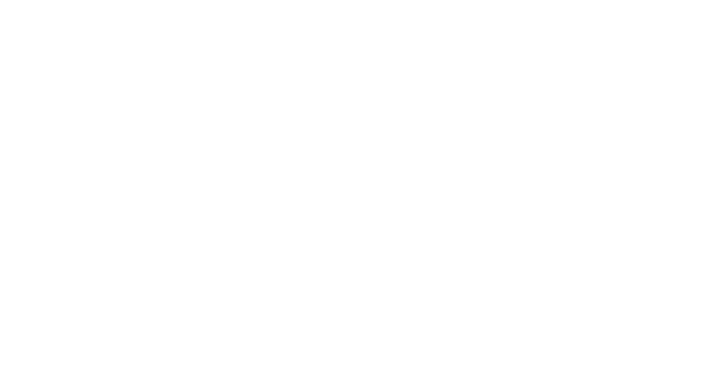
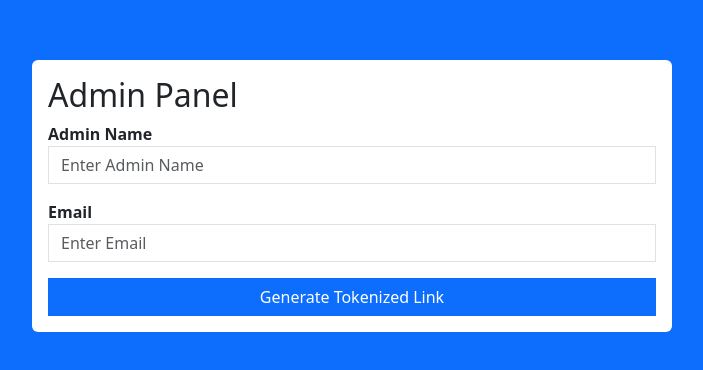
Before and after one commit to mark-kibo/My-duka, a React (Create React App) app in the folder inventory/: page /admin-panel in a window 1280 px wide. Before the commit this address had no page. Shown: the part 204-574 px from the top of the page, without its empty margins (288-991 px from the left). Built offline with nearby package versions, Linux system fonts and the light colour scheme.

Commit message:
added dropdown for admin and merchant

```diff
--- a/inventory/src/AdminPanel.js
+++ b/inventory/src/AdminPanel.js
@@ -1,11 +1,72 @@
-import React from 'react';
+import React, { useState } from 'react';
 
 function AdminPanel() {
+  // eslint-disable-next-line
+  const [adminDetails, setAdminDetails] = useState({
+    name: '',
+    email: '',
+  });
+
+  const [tokenizedLink, setTokenizedLink] = useState('');
+
+  const handleInput = (event) => {
+    setAdminDetails((prev) => ({ ...prev, [event.target.name]: event.target.value }));
+  };
+
+  const generateTokenizedLink = () => {
+    // Implement logic to generate a tokenized link (e.g., using a backend service)
+    const generatedToken = 'your_generated_token'; // Replace with actual token
+    setTokenizedLink(`http://yourapp.com/signup?token=${generatedToken}`);
+  };
+
+  const sendTokenizedLink = () => {
+    // Implement logic to send the tokenized link to the admin's email (e.g., using a backend service)
+    // You may need to integrate with a backend API for this functionality
+    console.log('Tokenized link sent:', tokenizedLink);
+  };
 
   return (
-    <div>
-      <h2>Admin Panel</h2>
-      {}
+    <div className='d-flex justify-content-center align-items-center bg-primary vh-100'>
+      <div className='bg-white p-3 rounded w-50'>
+        <h2>Admin Panel</h2>
+        <div className='mb-3'>
+          <label htmlFor='name'>
+            <strong>Admin Name</strong>
+          </label>
+          <input
+            type='text'
+            placeholder='Enter Admin Name'
+            name='name'
+            onChange={handleInput}
+            className='form-control rounded-0'
+          />
+        </div>
+        <div className='mb-3'>
+          <label htmlFor='email'>
+            <strong>Email</strong>
+          </label>
+          <input
+            type='email'
+            placeholder='Enter Email'
+            name='email'
+            onChange={handleInput}
+            className='form-control rounded-0'
+          />
+        </div>
+        <button onClick={generateTokenizedLink} className='btn btn-primary w-100 rounded-0'>
+          Generate Tokenized Link
+        </button>
+        {tokenizedLink && (
+          <div className='mt-3'>
+            <p>
+              Tokenized Link: <a href={tokenizedLink}>{tokenizedLink}</a>
+            </p>
+            <button onClick={sendTokenizedLink} className='btn btn-success w-100 rounded-0'>
+              Send Tokenized Link to Admin
+            </button>
+          </div>
+        )}
+      </div>
     </div>
   );
 }
--- a/inventory/src/App.js
+++ b/inventory/src/App.js
@@ -1,10 +1,8 @@
 import React from 'react';
 import { BrowserRouter as Router, Routes, Route } from 'react-router-dom';
 import Login from './Login';
-import ClerkDashboard from './ClerkDashboard';
 import Signup from './Signup';
-import Navbar from './Navbar';
-import AppFooter from './Footer';
+import AdminPanel from './AdminPanel';
 
 function App() {
   return (
@@ -14,10 +12,7 @@
 
           <Route path='/' element={<Login />} />
           <Route path='/signup' element={<Signup />} />
-          <Route path='/' element={<Navbar />} />
-          <Route path='/' element={<AppFooter />} />
-          <Route path='/clerk-dashboard/*' element={<ClerkDashboard />} />
-
+          <Route path='/admin-panel' element={<AdminPanel />} />
         </Routes>
       </Router>
     </div>
--- a/inventory/src/Login.js
+++ b/inventory/src/Login.js
@@ -1,48 +1,82 @@
-import React, { useState } from 'react'
-import { Link } from 'react-router-dom'
-import Validation from './LoginAuth'
+import React, { useState } from 'react';
+import { Link } from 'react-router-dom';
+import Validation from './LoginAuth';
 
 function Login() {
   const [values, setValues] = useState({
     email: '',
-        password: ''
-    })
+    password: '',
+    userType: 'admin', // Default userType
+  });
 
-    const [errors, setErrors] = useState({})
+  const [errors, setErrors] = useState({});
 
   const handleInput = (event) => {
-        setValues(prev => ({...prev, [event.target.name]: [event.target.value]}))
-    }
+    setValues((prev) => ({ ...prev, [event.target.name]: event.target.value }));
+  };
 
-    const handleSubmit =(event) => {
+  const handleSubmit = (event) => {
     event.preventDefault();
     setErrors(Validation(values));
-    }
+    // Continue with your login logic
+  };
 
   return (
-    <div className='d-flex justify-content-center align-items-center bg-secondary vh-100'>
+    <div className='d-flex justify-content-center align-items-center bg-primary vh-100'>
       <div className='bg-white p-3 rounded w-25'>
         <h2>Login</h2>
-            <form action="" onSubmit={handleSubmit}>
+        <form action='' onSubmit={handleSubmit}>
           <div className='mb-3'>
-                    <label htmlFor="email"><strong>Email</strong></label>
-                    <input type="email" placeholder='Enter Email' name='email'
-                    onChange={handleInput} className='form-control rounded-0'/>
+            <label htmlFor='email'>
+              <strong>Email</strong>
+            </label>
+            <input
+              type='email'
+              placeholder='Enter Email'
+              name='email'
+              onChange={handleInput}
+              className='form-control rounded-0'
+            />
             {errors.email && <span className='text-danger'> {errors.email}</span>}
           </div>
           <div className='mb-3'>
-                    <label htmlFor="password"><strong>Password</strong></label>
-                    <input type="password" placeholder='Enter Password' name='password'
-                    onChange={handleInput} className='form-control rounded-0'/>
+            <label htmlFor='password'>
+              <strong>Password</strong>
+            </label>
+            <input
+              type='password'
+              placeholder='Enter Password'
+              name='password'
+              onChange={handleInput}
+              className='form-control rounded-0'
+            />
             {errors.password && <span className='text-danger'> {errors.password}</span>}
           </div>
-                <button type= 'submit' className='btn btn-success w-100 rounded-0'><strong>Login</strong></button>
+          <div className='mb-3'>
+            <label htmlFor='userType'>
+              <strong>User Type</strong>
+            </label>
+            <select
+              name='userType'
+              onChange={handleInput}
+              value={values.userType}
+              className='form-control rounded-0'
+            >
+              <option value='admin'>Admin</option>
+              <option value='merchant'>Merchant</option>
+            </select>
+          </div>
+          <button type='submit' className='btn btn-success w-100 rounded-0'>
+            <strong>Login</strong>
+          </button>
           <p>Do you agree with our terms and conditions?</p>
-                <Link to="/signup"className='btn btn-default border w-100 bg-light rounded-0 text-decoration-none'>Create Account</Link>
+          <Link to='/signup' className='btn btn-default border w-100 bg-light rounded-0 text-decoration-none'>
+            Create Account
+          </Link>
         </form>
       </div>
     </div>
-  )
+  );
 }
 
 export default Login;
```
Lines whose indentation alone changed are shown as unchanged.
